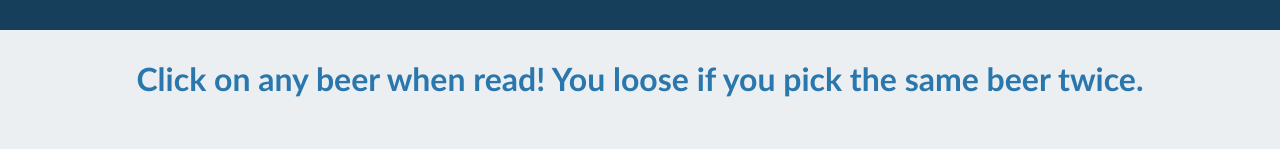
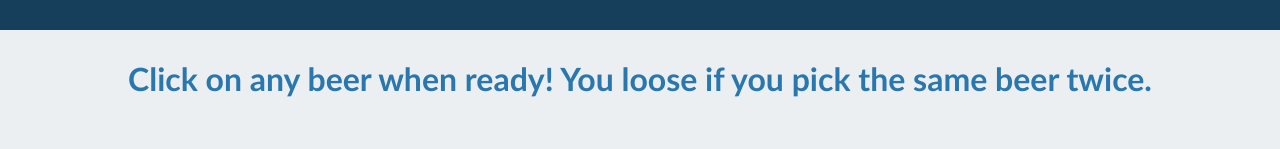
Before and after one commit to Jamie705/Clicky, a React (Create React App) app: page / in a window 1280 px wide. Shown: the part 142-291 px from the top of the page. Built offline with nearby package versions, Linux system fonts and the light colour scheme.

Commit message:
corrected typo

```diff
--- a/src/components/Title/index.js
+++ b/src/components/Title/index.js
@@ -3,7 +3,7 @@ import "./style.css";
 
 function Title(props) {
   return <div className="title">
-          <h1>Click on any beer when read! You loose if you pick the same beer twice.</h1>
+          <h1>Click on any beer when ready! You loose if you pick the same beer twice.</h1>
             <p id="winner">{
               props.children
             }
```
